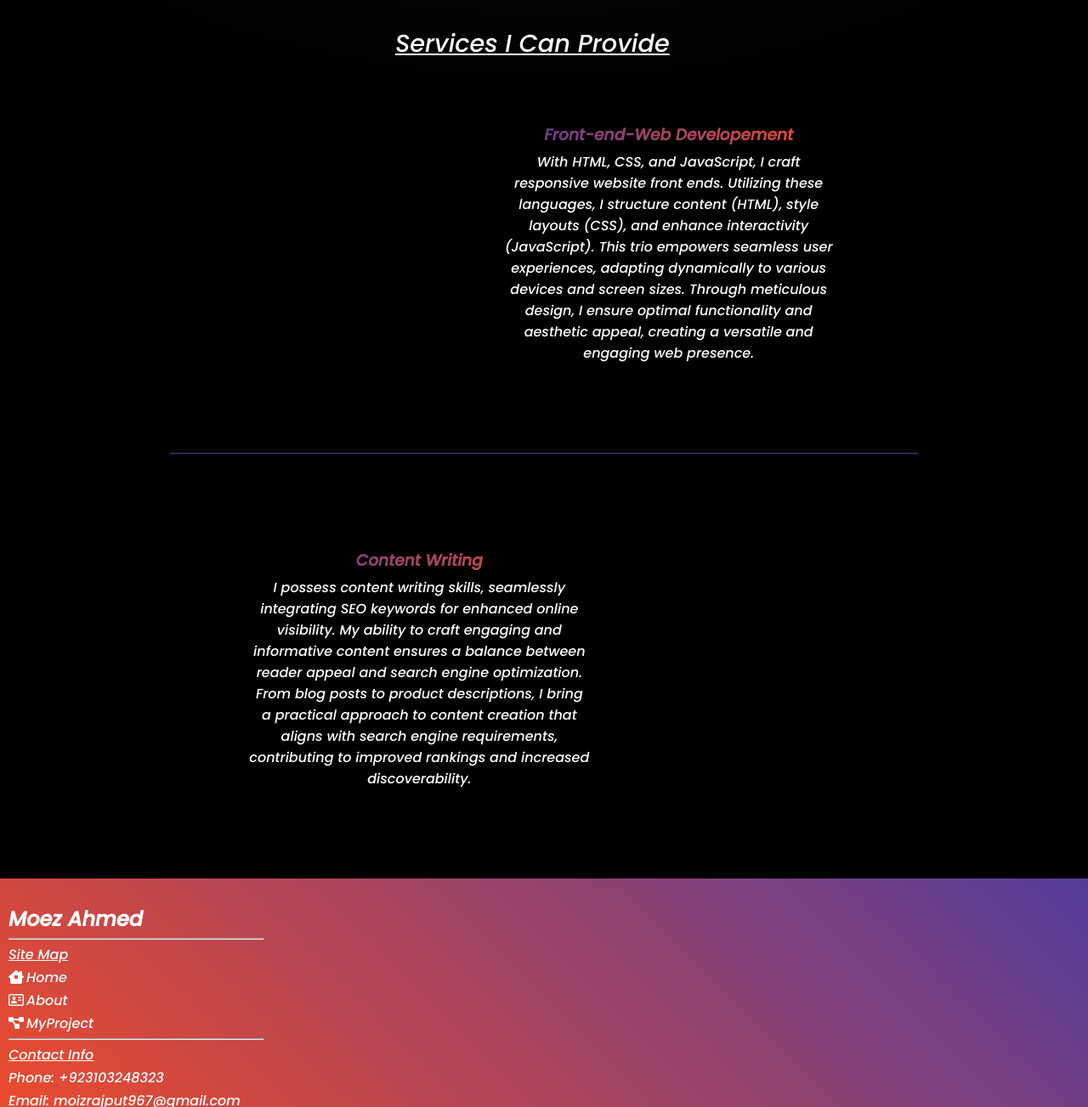
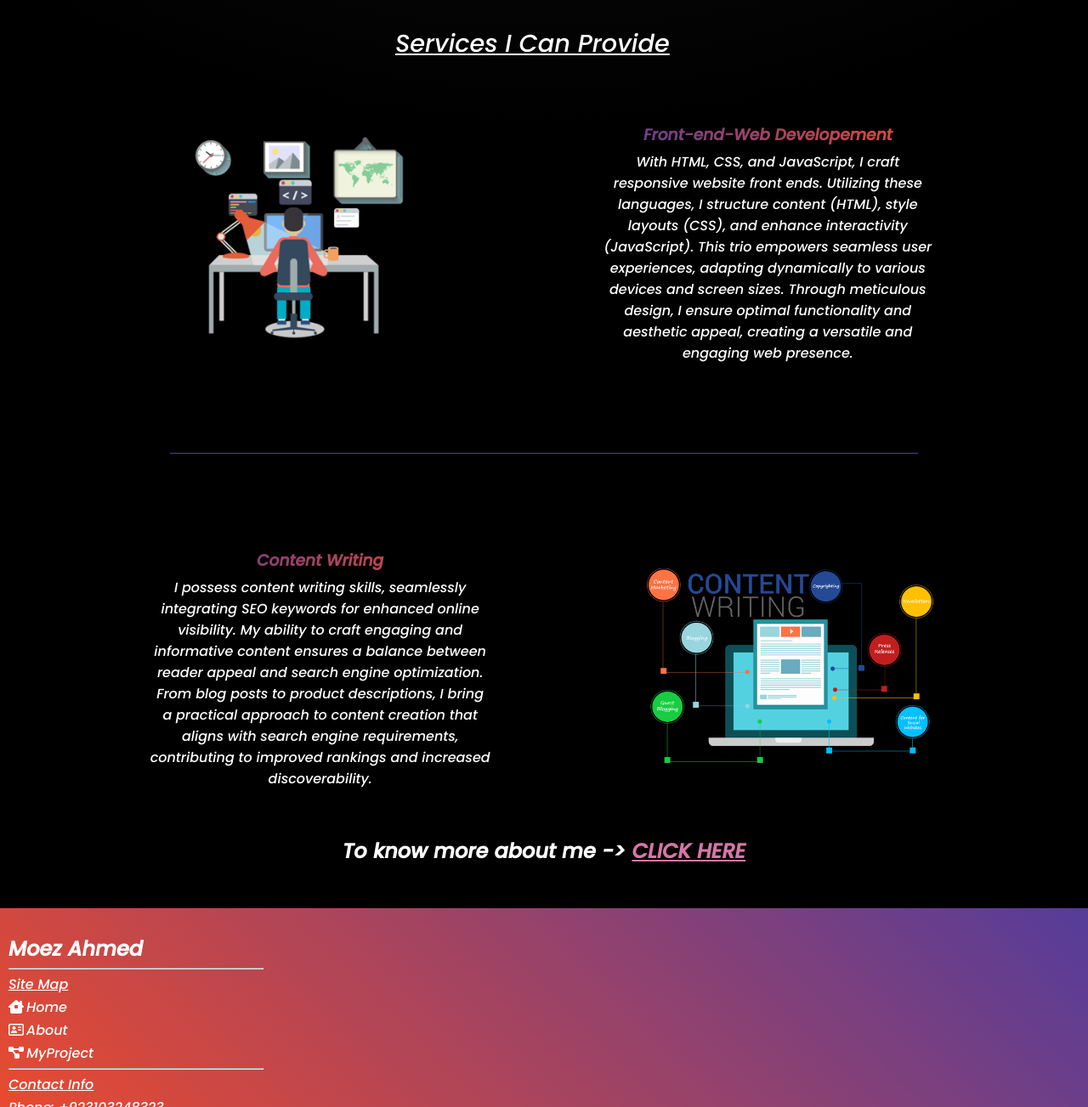
Before and after one commit to Moezahmedd/cv, a plain HTML site: page index.html in a window 1280 px wide. Shown: the part 1120-2423 px from the top of the page at 85% size. Drawn offline with nearby package versions, Linux system fonts and the light colour scheme.

Commit message:
Update index.html

```diff
--- a/index.html
+++ b/index.html
@@ -43,7 +43,7 @@
           </div>
         </div>
         <div class="rightsection">
-          <img src="/images/3426526-removebg-preview.png" alt="" />
+          <img src="3426526-removebg-preview.png" alt="" />
         </div>
       </section>
       <!-- ------------------ -->
@@ -79,7 +79,7 @@
           </div>
           <div class="services">
             <div class="service-left">
-              <img src="/images/pngwing.com.png" alt="">
+              <img src="pngwing.com.png" alt="">
             </div>
             <div class="service-right">
               <h3>Front-end-Web Developement</h3>
@@ -94,12 +94,12 @@
               <p>I possess  content writing skills, seamlessly integrating SEO keywords for enhanced online visibility. My ability to craft engaging and informative content ensures a balance between reader appeal and search engine optimization. From blog posts to product descriptions, I bring a practical approach to content creation that aligns with search engine requirements, contributing to improved rankings and increased discoverability.</p>
             </div>
             <div class="service-right-1">
-              <img src="/images/pngwing.com (2).png" alt="">
+              <img src="pngwing.com (2).png" alt="">
             </div>
           </div>
 
       </section>
-      <!-- <a href="About.html" class="last-h2"><h2>To know more about me -> <span>CLICK HERE</span></h2></a> -->
+      <a href="About.html" class="last-h2"><h2>To know more about me -> <span>CLICK HERE</span></h2></a>
     </main>
     <footer>
       <div class="title">
```
